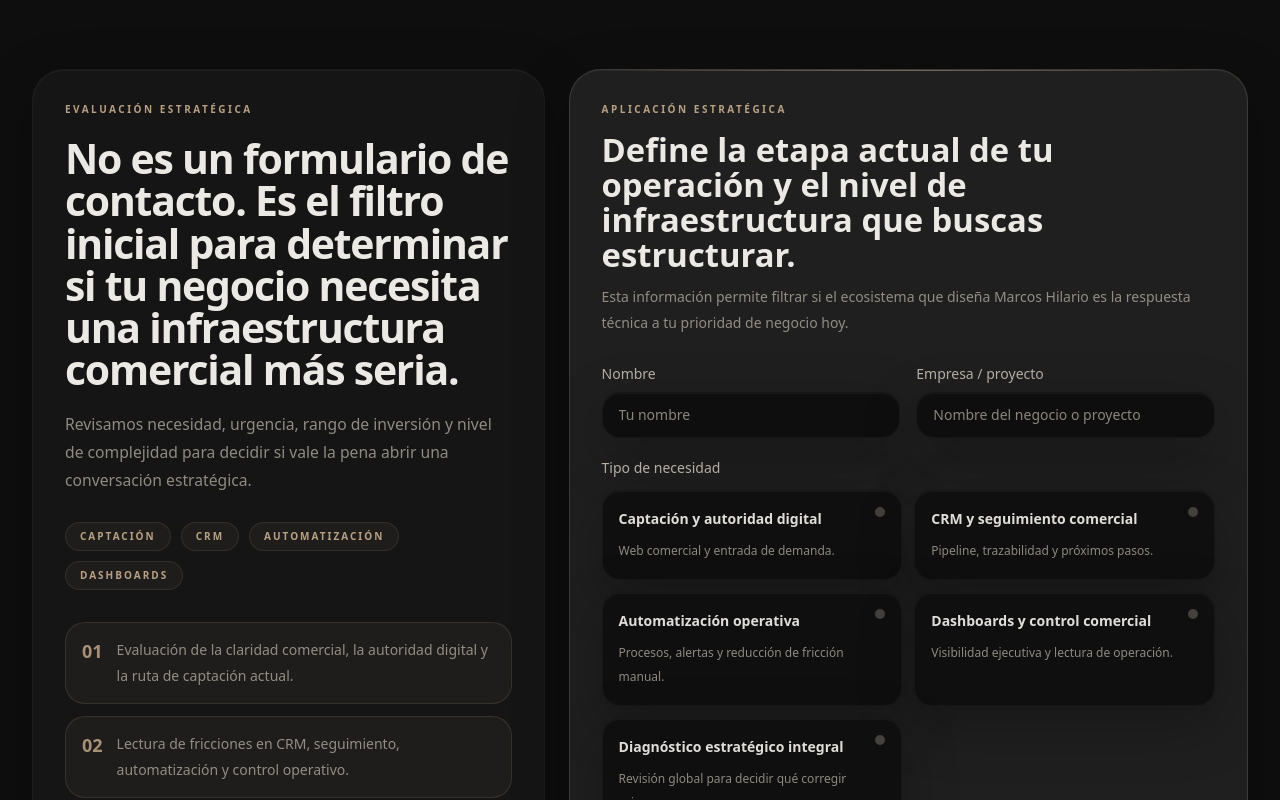
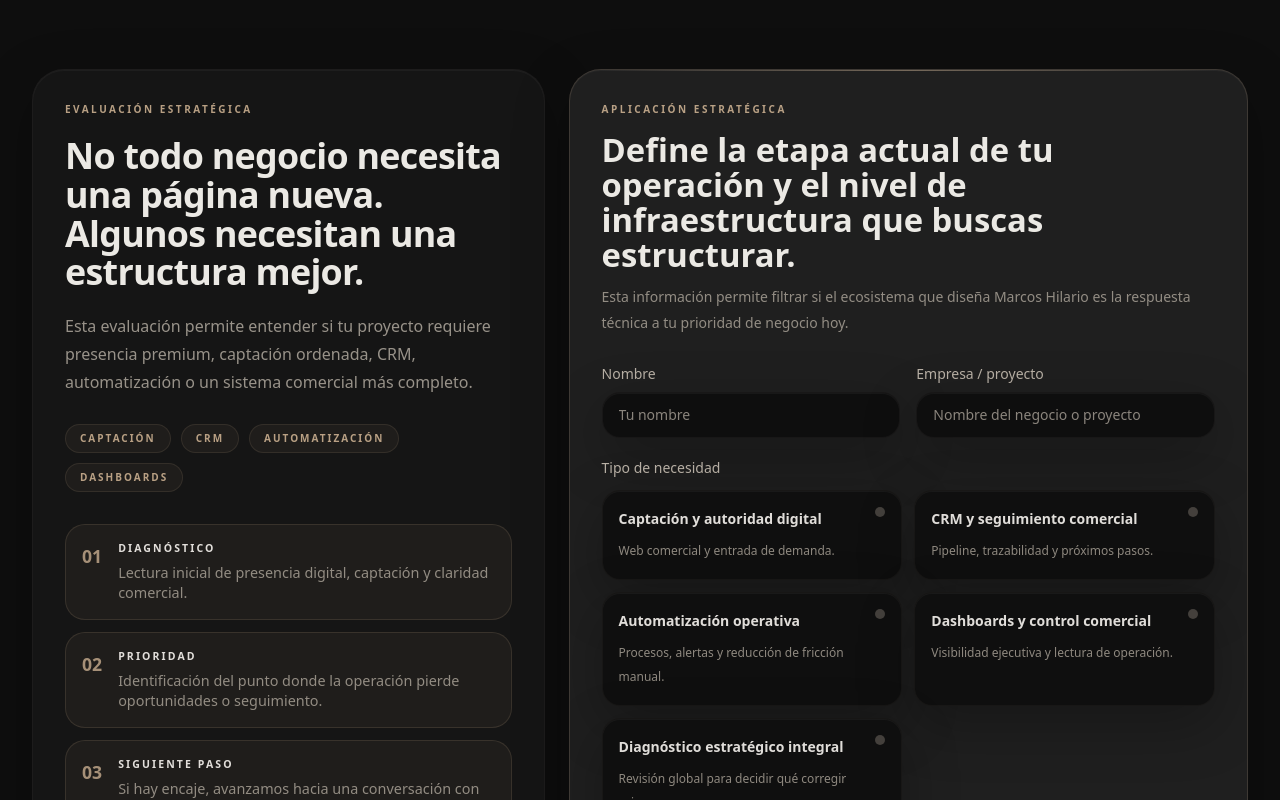
Before and after one commit to hilariotapiamarcosantonio-maker/marcos-portfolio-premium, a Next.js app: page / in a window 1280 px wide. Shown: the part 9220-10020 px from the top of the page. Built offline with nearby package versions, Linux system fonts and the light colour scheme.

Commit message:
refine audit section premium copy

```diff
--- a/src/components/Audit.tsx
+++ b/src/components/Audit.tsx
@@ -3,7 +3,6 @@
 import type { ChangeEvent, FormEvent } from "react";
 import { useState } from "react";
 import {
-  auditDeliverables,
   budgetRanges,
   needTypes,
 } from "@/content/site";
@@ -173,15 +172,11 @@ export default function Audit() {
             <p className="text-[10px] font-semibold uppercase tracking-[0.25em] text-primary/80">
               Evaluación estratégica
             </p>
-            <h2 className="mt-5 max-w-2xl font-headline text-[clamp(2rem,3.2vw,2.95rem)] font-bold leading-[1.03] tracking-[-0.03em] text-tertiary/95">
-              No es un formulario de contacto. Es el filtro inicial para
-              determinar si tu negocio necesita una infraestructura comercial
-              más seria.
+            <h2 className="mt-5 max-w-2xl font-headline text-[clamp(1.75rem,2.8vw,2.5rem)] font-bold leading-[1.08] tracking-[-0.02em] text-tertiary/95">
+              No todo negocio necesita una página nueva. Algunos necesitan una estructura mejor.
             </h2>
-            <p className="mt-5 max-w-2xl text-[0.98rem] leading-7 text-secondary/75">
-              Revisamos necesidad, urgencia, rango de inversión y nivel de
-              complejidad para decidir si vale la pena abrir una conversación
-              estratégica.
+            <p className="mt-5 max-w-2xl text-[1rem] leading-7 text-secondary/80">
+              Esta evaluación permite entender si tu proyecto requiere presencia premium, captación ordenada, CRM, automatización o un sistema comercial más completo.
             </p>
 
             <div className="mt-7 flex flex-wrap gap-2.5">
@@ -198,16 +193,36 @@ export default function Audit() {
             </div>
 
             <div className="mt-8 space-y-3">
-              {auditDeliverables.map((item, index) => (
+              {[
+                {
+                  title: "Diagnóstico",
+                  description: "Lectura inicial de presencia digital, captación y claridad comercial.",
+                },
+                {
+                  title: "Prioridad",
+                  description: "Identificación del punto donde la operación pierde oportunidades o seguimiento.",
+                },
+                {
+                  title: "Siguiente paso",
+                  description: "Si hay encaje, avanzamos hacia una conversación con contexto, alcance y dirección.",
+                },
+              ].map((item, index) => (
                 <div
-                  key={item}
-                  className="rounded-[20px] border border-primary/12 bg-primary/5 px-4 py-3.5"
+                  key={item.title}
+                  className="rounded-[20px] border border-primary/12 bg-primary/5 px-4 py-4"
                 >
-                  <div className="flex gap-3.5">
-                    <span className="font-headline text-lg font-bold text-primary/70">
+                  <div className="flex gap-4">
+                    <span className="font-headline text-[1.1rem] font-bold text-primary/70 mt-0.5">
                       0{index + 1}
                     </span>
-                    <p className="text-sm leading-6.5 text-secondary/75">{item}</p>
+                    <div>
+                      <h4 className="text-[10.5px] font-bold uppercase tracking-[0.2em] text-tertiary/90">
+                        {item.title}
+                      </h4>
+                      <p className="mt-1.5 text-[0.85rem] sm:text-[0.9rem] leading-[1.4] text-secondary/75">
+                        {item.description}
+                      </p>
+                    </div>
                   </div>
                 </div>
               ))}
```
